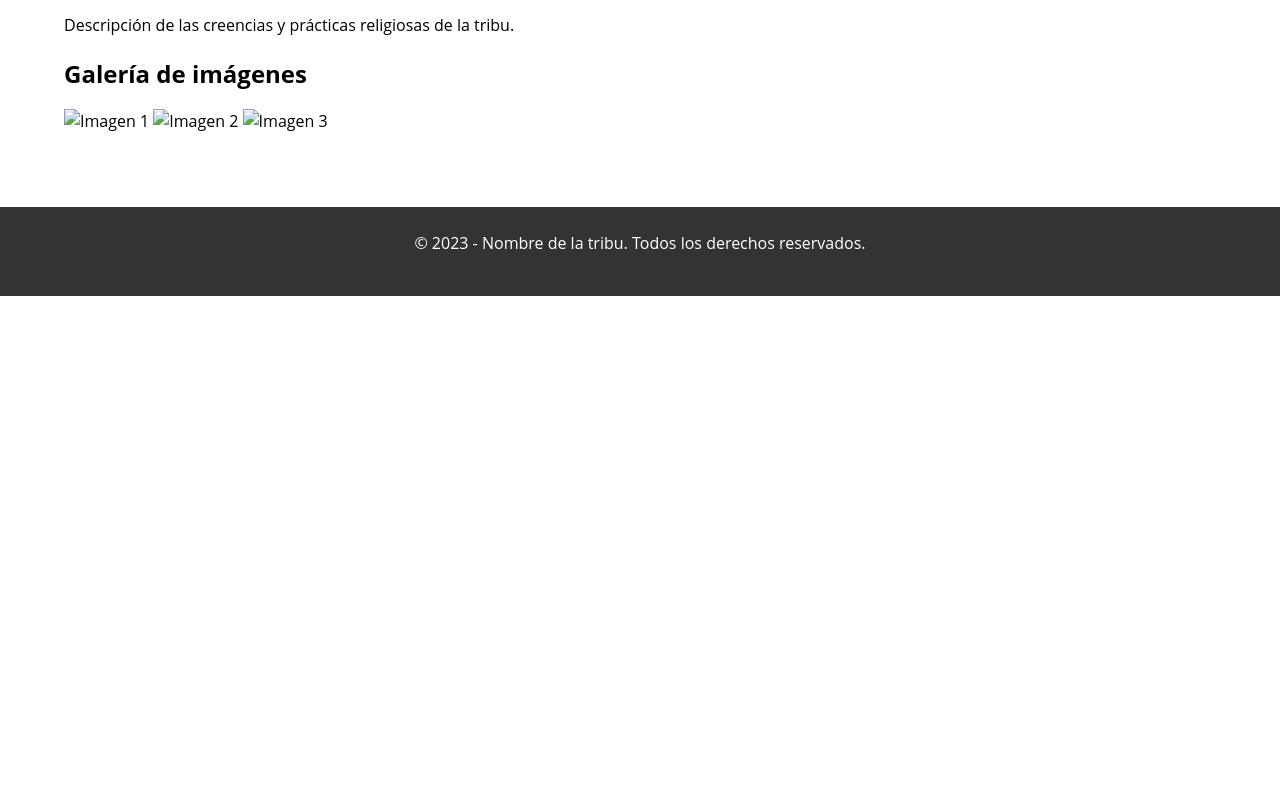
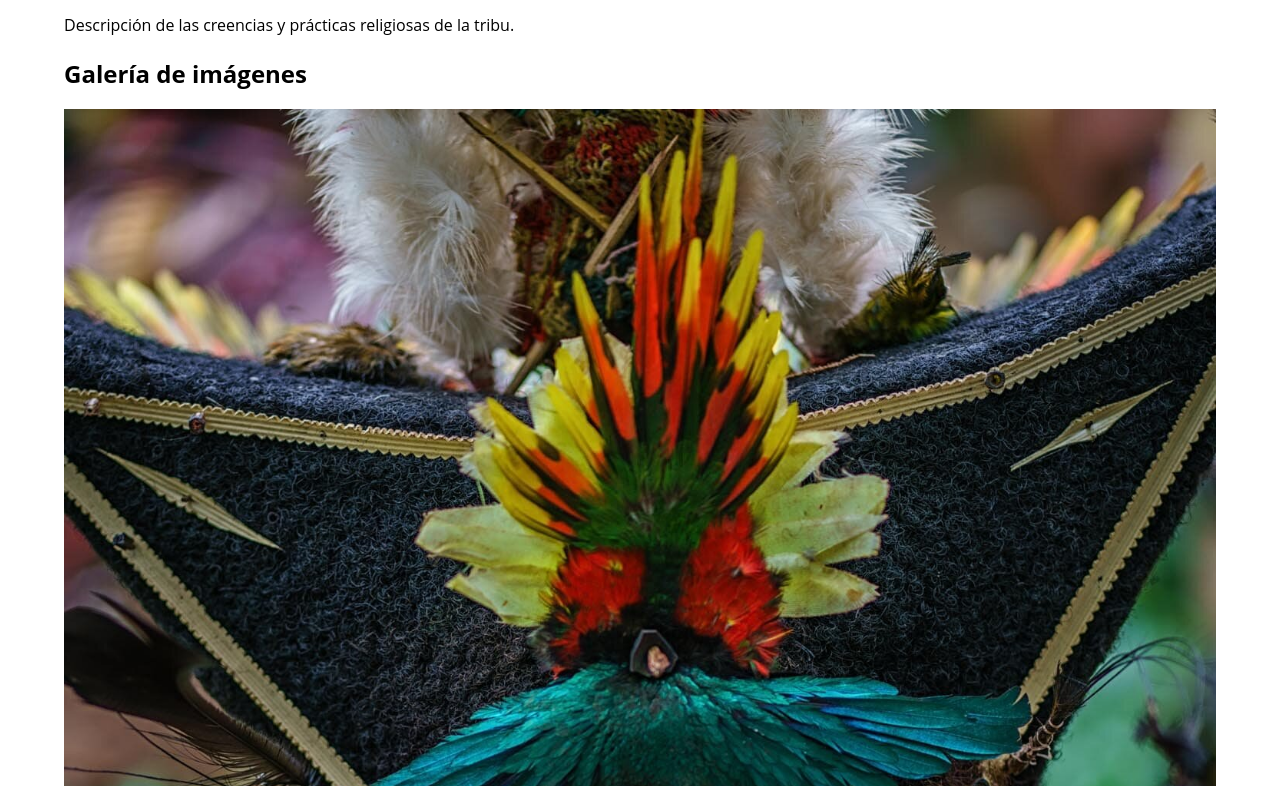
Before and after one commit to AlfredOliver23/Trabajo_E5_Tribu, a plain HTML site: page index.html in a window 1280 px wide. Shown: the part 934-1720 px from the top of the page. Before the commit the page ends 1230 px from the top, so only its background shows below. Drawn offline with Linux system fonts and the light colour scheme.

Commit message:
pedejo de joquin ya puse las imagenes
puto ya trabaja, aqui se pone la referencia de las imagenes y el css puto

```diff
--- a/index.html
+++ b/index.html
@@ -3,7 +3,7 @@
 <head>
     <meta charset="UTF-8">
     <meta name="viewport" content="width=device-width, initial-scale=1.0">
-    <link rel="stylesheet" href="./css/style.css">
+    <link rel="stylesheet" href="../css/style.css">
     <title>Los Hulu Wigmen</title>
 
 </head>
@@ -63,9 +63,9 @@
         <section id="galeria">
             <h2>Galería de imágenes</h2>
             <!-- Puedes agregar imágenes de la tribu aquí -->
-            <img src="ruta-de-tu-imagen1.jpg" alt="Imagen 1">
-            <img src="ruta-de-tu-imagen2.jpg" alt="Imagen 2">
-            <img src="ruta-de-tu-imagen3.jpg" alt="Imagen 3">
+            <img src="img/1.jpg" alt="Imagen 1">
+            <img src="/img/2.jpg" alt="Imagen 2">
+            <img src="./img/3.jpg" alt="Imagen 3">
         </section>
 
     </main>
```
Also changed, not shown: img/1.jpg (renamed from imagenes para el trabajo/1.jpg), img/2.jpg (renamed from imagenes para el trabajo/2.jpg), img/3.jpg (renamed from imagenes para el trabajo/3.jpg), img/4.jpg (renamed from imagenes para el trabajo/4.jpg), 2 other files.
